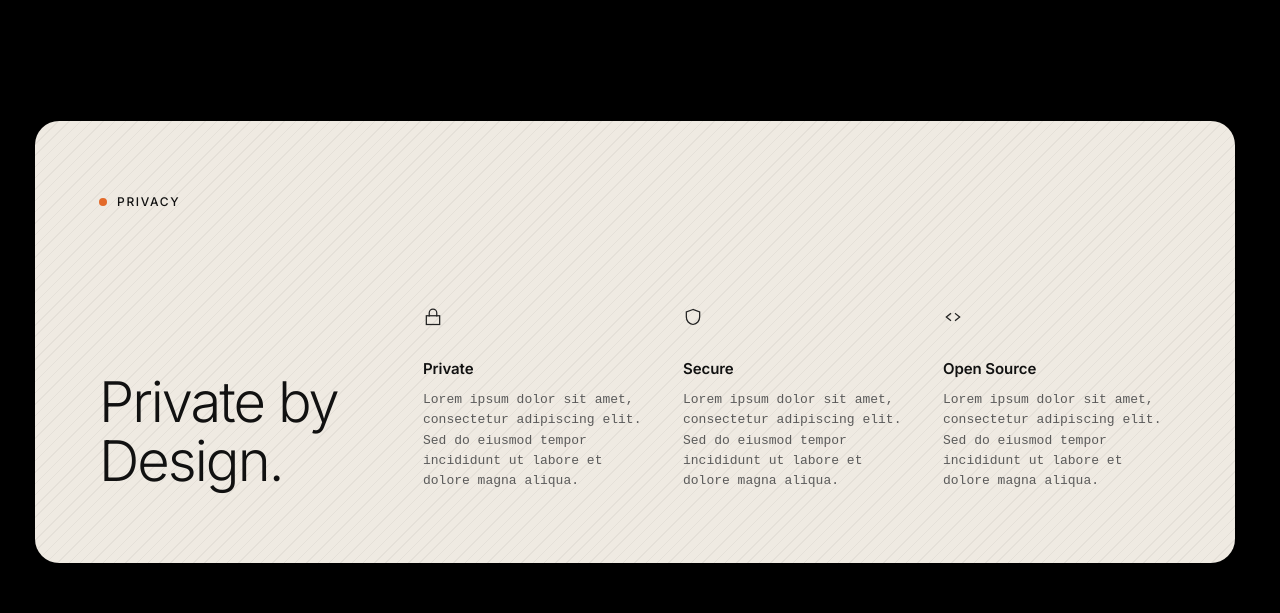
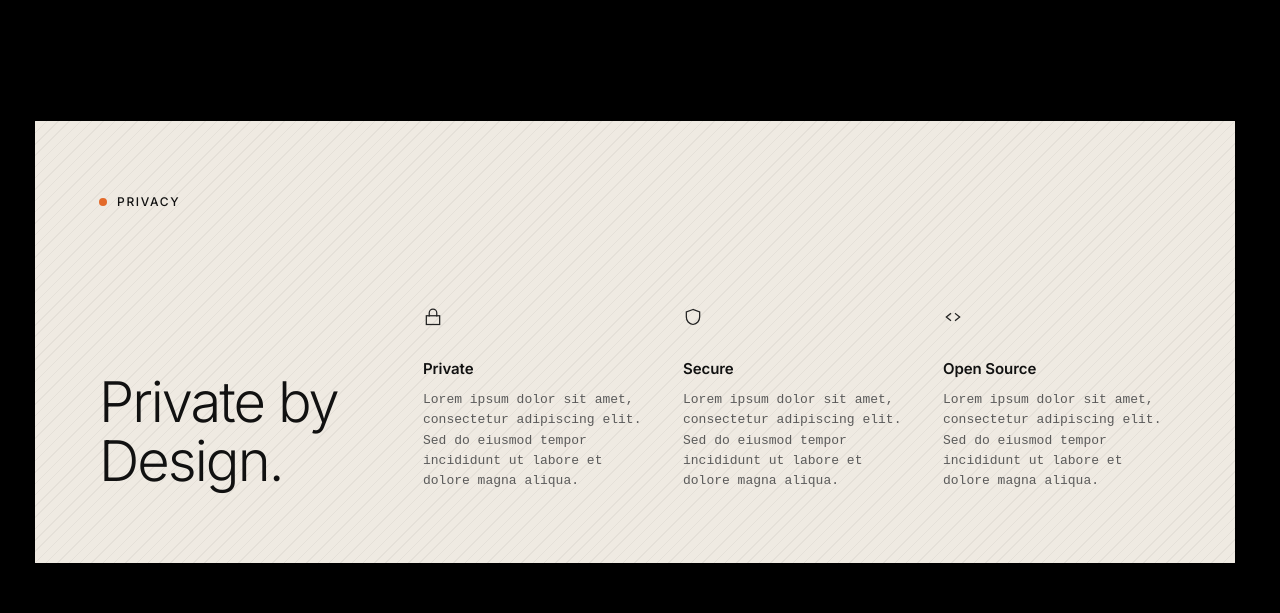
Before and after one commit to cypher-asi/aura-website, a Next.js app: page /product in a window 1280 px wide. Shown: the part 5840-6453 px from the top of the page. Built offline with nearby package versions, Linux system fonts and the light colour scheme; no server answers.

Commit message:
Remove rounded corners from FeaturePanel
Drops the 24/20/16px border-radius values across breakpoints so the cream panel has square corners, matching the rest of the site's zero-radius design tokens.

Made-with: Cursor

```diff
--- a/src/components/FeaturePanel/FeaturePanel.css
+++ b/src/components/FeaturePanel/FeaturePanel.css
@@ -16,7 +16,7 @@
   min-height: 440px;
   margin: 0 auto;
   padding: clamp(40px, 6vw, 72px) clamp(32px, 5vw, 64px);
-  border-radius: 24px;
+  border-radius: 0;
   background-color: #efeae2;
   background-image: repeating-linear-gradient(
     135deg,
@@ -148,7 +148,6 @@
 
   .featurePanelInner {
     padding: 36px 28px;
-    border-radius: 20px;
   }
 }
 
@@ -159,7 +158,6 @@
 
   .featurePanelInner {
     padding: 28px 22px;
-    border-radius: 16px;
   }
 
   .featurePanelHeadline {
```
